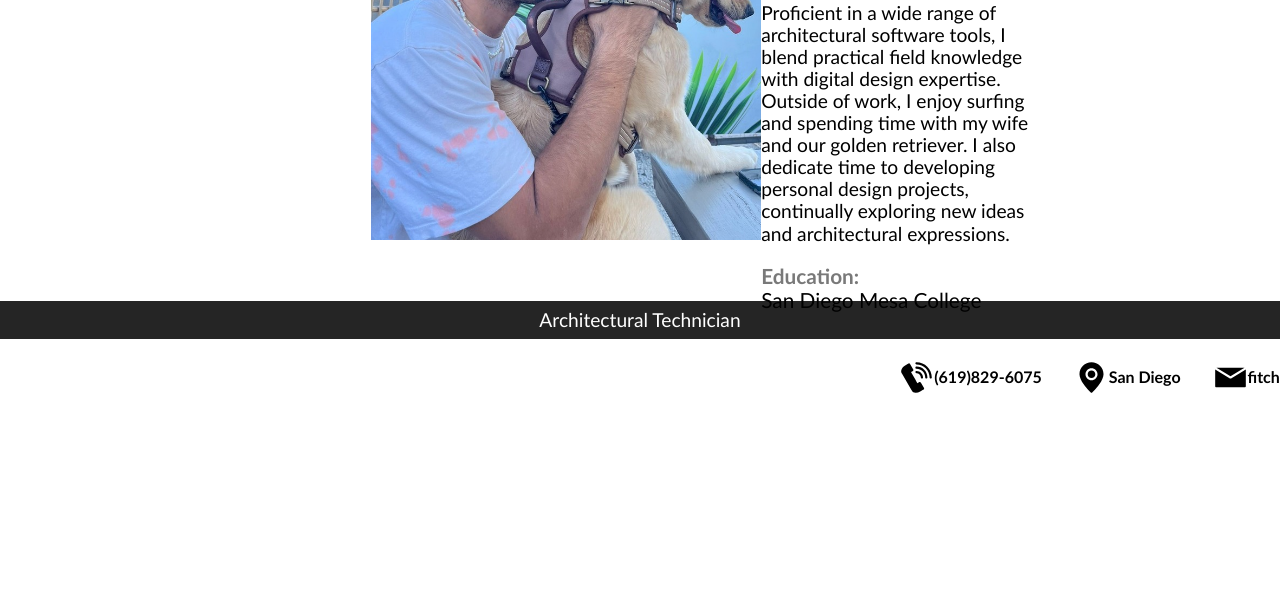
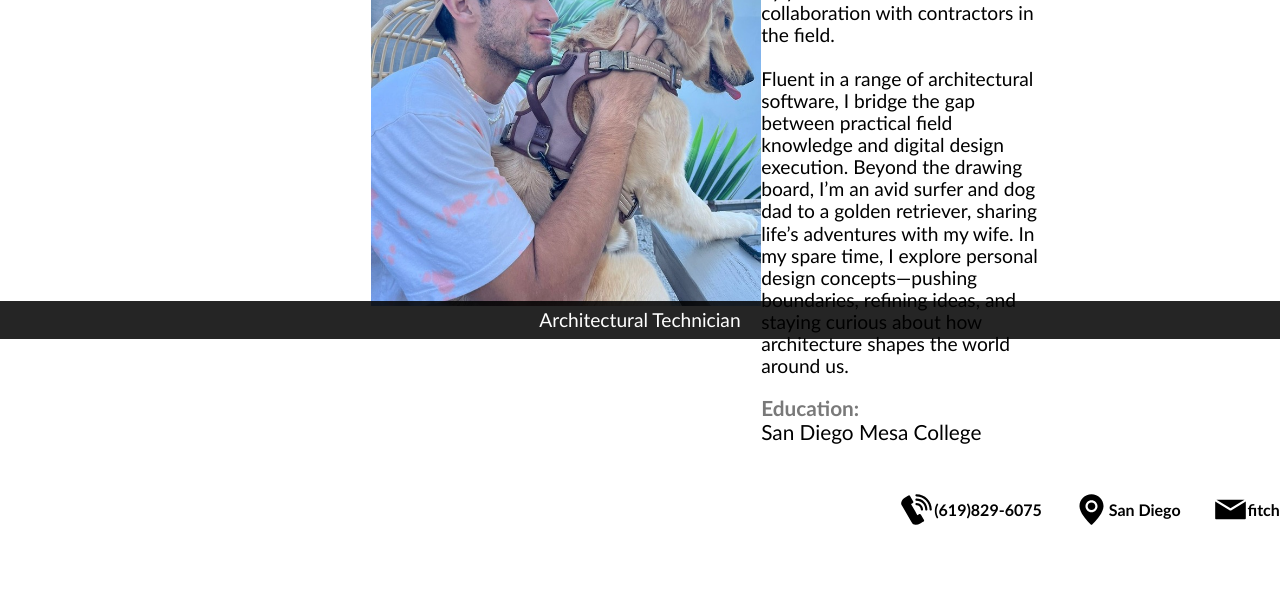
Before and after one commit to osivff/luis-portfolio, a plain HTML site: page about.html in a window 1280 px wide. Shown: the part 461-1068 px from the top of the page. Before the commit the page ends 936 px from the top, so only its background shows below. Drawn offline with Linux system fonts and the light colour scheme.

Commit message:
Modify bio

```diff
--- a/about.html
+++ b/about.html
@@ -25,7 +25,7 @@
                         <ul>
                             <li><a href="index.html" id="projects">Projects</a></li>
                             <li><a href="about.html" id="about-me">About me</a></li>
-                            <li><a href="#" id="resume">Resume</a></li>
+                            <li><a href="#" id="Resume">Resume</a></li>
                         </ul>
                     </nav>
                 </div>
@@ -56,17 +56,23 @@
                         <h2>Luis Fitch</h2>
                         <span id="role">Architectural Technician based in San Diego, California</span>
                         <p>
-                            A 29-year-old Architectural Technician graduate from San
-                            Diego Mesa College, born and raised in San Diego with
-                            additional life experience in Mexico. I bring a strong
-                            foundation in architectural design and technical drawing,
-                            complemented by years of hands-on collaboration with
-                            contractors. Proficient in a wide range of architectural
-                            software tools, I blend practical field knowledge with digital
-                            design expertise. Outside of work, I enjoy surfing and
-                            spending time with my wife and our golden retriever. I also
-                            dedicate time to developing personal design projects,
-                            continually exploring new ideas and architectural expressions.
+                            I'm a 29-year-old Architectural Technician and proud
+                            San Diego native, with formative life experience in
+                             Mexico that broadens my design perspective. A graduate
+                             of San Diego Mesa College, I’ve built a solid foundation
+                             in architectural design and technical drawing, enhanced
+                             by years of hands-on collaboration with contractors in the
+                            field.
+                            <br>
+                            <br>
+                            Fluent in a range of architectural software, I bridge
+                            the gap between practical field knowledge and digital
+                            design execution. Beyond the drawing board, I’m an avid
+                            surfer and dog dad to a golden retriever, sharing life’s
+                            adventures with my wife. In my spare time, I explore
+                            personal design concepts—pushing boundaries, refining
+                            ideas, and staying curious about how architecture shapes
+                            the world around us.
                         </p>
                         <span class="education">Education:</span>
                         <span>San Diego Mesa College</span>
```
